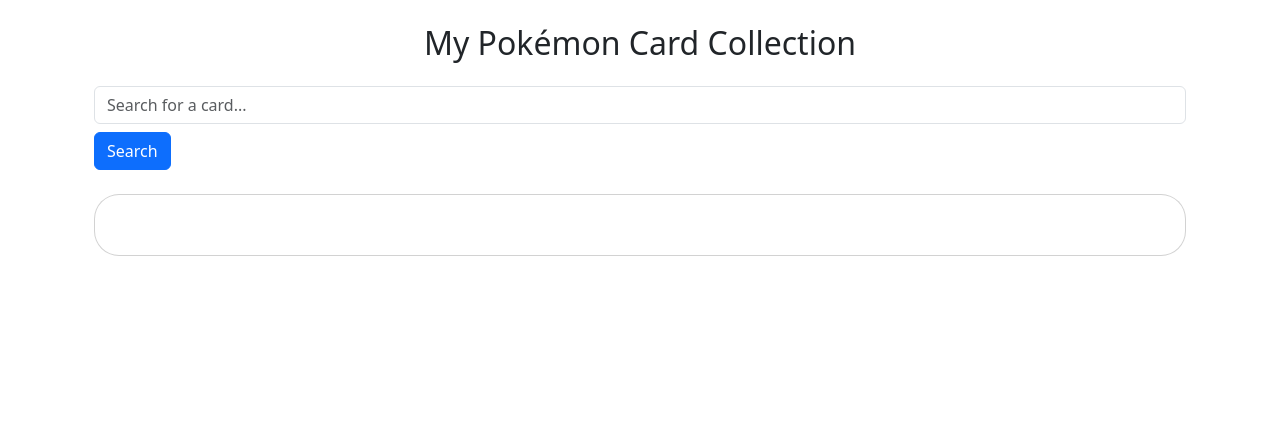
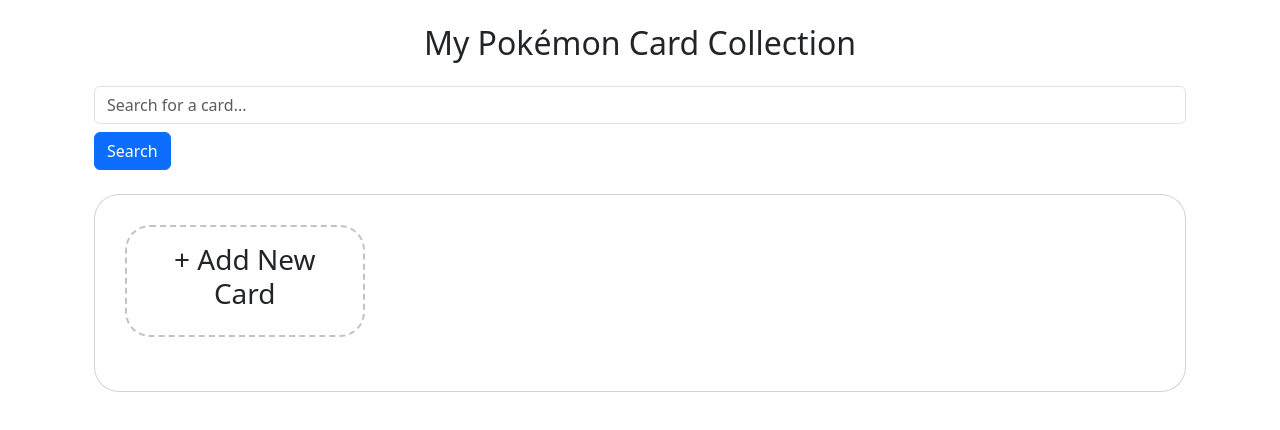
Before and after one commit to amirarif619/deckbook, a React (Vite) app: page /collection in a window 1280 px wide. Shown: the top 430 px of the page. Built offline with nearby package versions, Linux system fonts and the light colour scheme.

Commit message:
added placeholder card

```diff
--- /dev/null
+++ b/src/components/AddNewCard.css
@@ -0,0 +1,20 @@
+.add-new-card {
+    border: 2px dashed rgb(197, 194, 194); /* Corrected RGB value */
+    width: 100%;
+    height: 200px;
+    display: flex;
+    justify-content: center;
+    align-items: center;
+    cursor: pointer;
+  }
+
+  .add-new-card:hover {
+    background-color: #f8f9fa;
+  }
+
+  .card-content p {
+    font-size: 18px;
+    font-weight: bold;
+    text-align: center;
+    color: #0f0f0f;
+  }
--- /dev/null
+++ b/src/components/AddNewCard.jsx
@@ -0,0 +1,17 @@
+import { Card } from 'react-bootstrap';
+import './AddNewCard.css';
+
+const AddNewCard = ({ onClick }) => {
+  return (
+    <Card
+      className="h-100 add-new-card"
+      onClick={onClick}
+    >
+      <Card.Body className="d-flex flex-column justify-content-center align-items-center">
+        <h3 className="text-center">+ Add New Card</h3>
+      </Card.Body>
+    </Card>
+  );
+};
+
+export default AddNewCard;
--- a/src/components/CustomCard.jsx
+++ b/src/components/CustomCard.jsx
@@ -1,5 +1,5 @@
 import { Card } from 'react-bootstrap';
-import './CustomCard.css'; // Assuming you will add CSS for styling
+import './CustomCard.css';
 
 function CustomCard({ imageUrl, title, description }) {
   return (
--- a/src/pages/CollectionPage.jsx
+++ b/src/pages/CollectionPage.jsx
@@ -5,6 +5,7 @@
 import { Row, Col, Card, Button, Container, Form } from 'react-bootstrap';
 import 'bootstrap/dist/css/bootstrap.min.css';
 import CustomCard from '../components/CustomCard'
+import AddNewCard from "../components/AddNewCard";
 
 function CollectionPage() {
   const [trigger, { data: cardList, error, isLoading }] = useLazyGetCardsQuery();
@@ -15,6 +16,10 @@
 
   if (isLoading) return <p>Loading cards...</p>;
   if (error) return <p>Error fetching cards: {error.message}</p>;
+
+  const cardsPerPage = 12;
+  const currentPage = 1; // Simulating we're on the first page for now
+  const firstPageCards = cardList?.data?.slice(0, cardsPerPage - 1);
 
   return (
     <Container className="mt-4">
@@ -30,7 +35,15 @@
          {/* Card Grid Layout */}
         <Card style={{ width: '100%', padding: '30px', margin: '20px 0' }}>
           <Row>
-        {cardList?.data?.map(card => (
+            {/* AddNewCard Placeholder - Display first only on the first page */}
+            {currentPage === 1 && (
+              <Col xs={12} md={6} lg={3} className="mb-4">
+                <AddNewCard />
+              </Col>
+            )}
+
+            {/* Render the rest of the cards */}
+            {firstPageCards?.map(card => (
               <Col key={card.id} xs={12} md={6} lg={3} className="mb-4">
                 <CustomCard
                   imageUrl={card.images.small}
```
Lines whose indentation alone changed are shown as unchanged.
